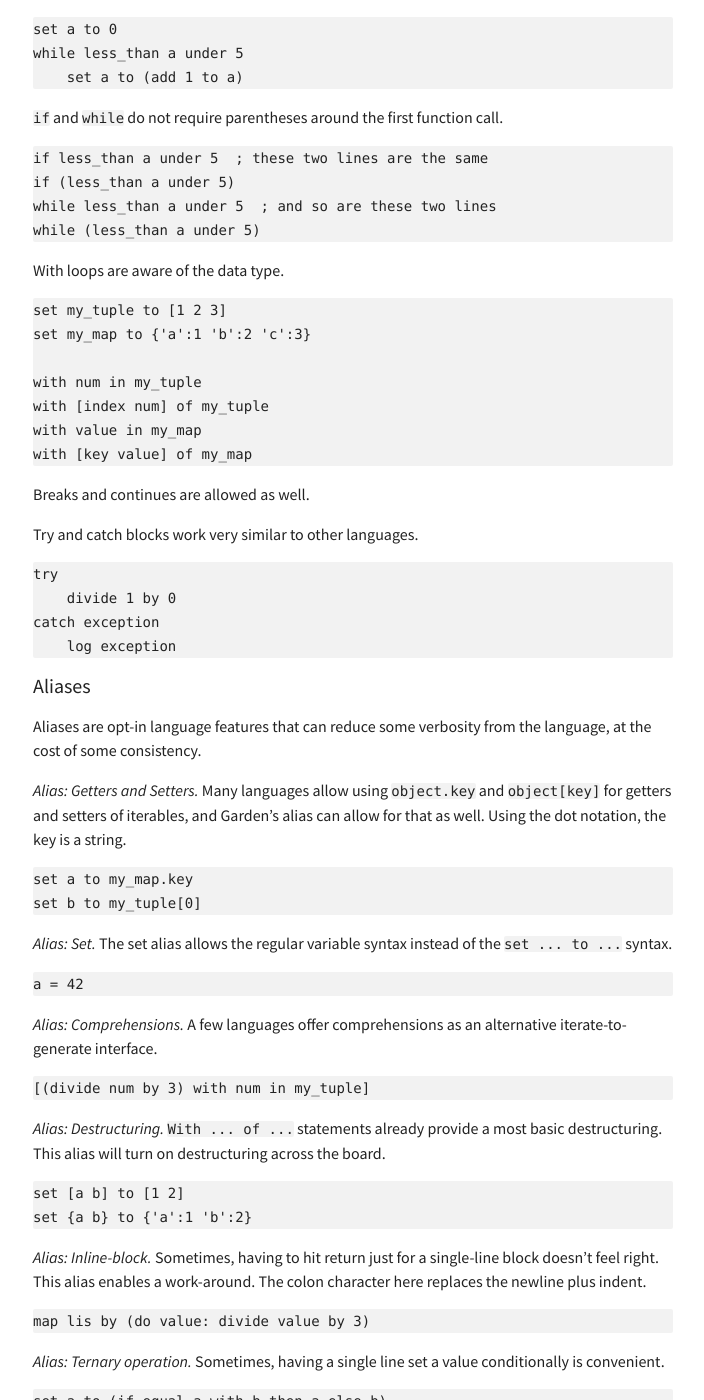
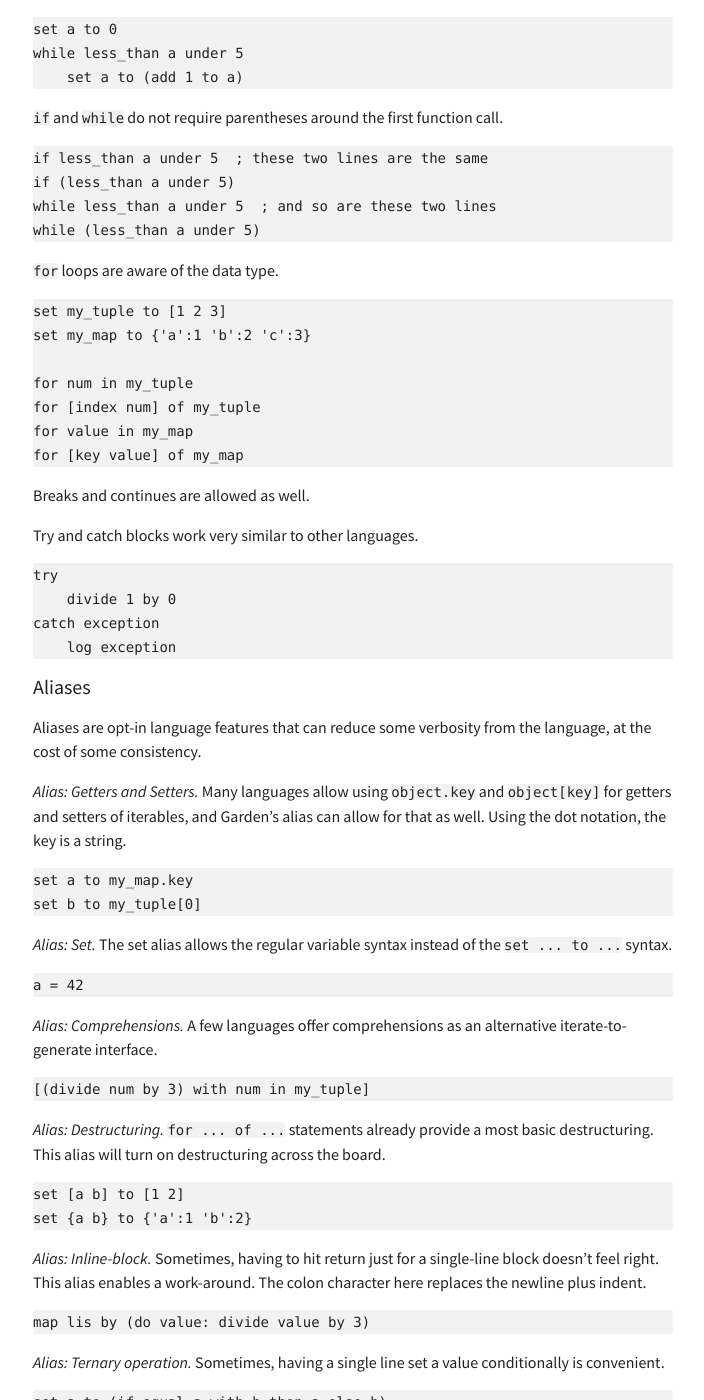
Before and after one commit to heiskr/heiskr.github.io, a Jekyll site: the page built from _posts/2014-06-24-garden.md, in a window 1280 px wide and 1400 px high, scrolled down 4548 px. Shown: the whole window, without its empty margins (287-991 px from the left). Built offline with Jekyll 4.4.1, drawn with Linux system fonts in a browser that asks for light colours; nearby versions of some CDN libraries; comment, search, counter and statistics services are not loaded; some of the changed text lies outside the part shown.

Commit message:
`for` and type annotation improvement

```diff
--- a/_posts/2014-06-24-garden.md
+++ b/_posts/2014-06-24-garden.md
@@ -219,15 +219,15 @@ While loops work like `if` statements.
     while less_than a under 5  ; and so are these two lines
     while (less_than a under 5)
 
-With loops are aware of the data type.
+`for` loops are aware of the data type.
 
     set my_tuple to [1 2 3]
     set my_map to {'a':1 'b':2 'c':3}
 
-    with num in my_tuple
-    with [index num] of my_tuple
-    with value in my_map
-    with [key value] of my_map
+    for num in my_tuple
+    for [index num] of my_tuple
+    for value in my_map
+    for [key value] of my_map
 
 Breaks and continues are allowed as well.
 
@@ -255,7 +255,7 @@ Aliases are opt-in language features that can reduce some verbosity from the lan
 
     [(divide num by 3) with num in my_tuple]
 
-*Alias: Destructuring.* `With ... of ...` statements already provide a most basic destructuring. This alias will turn on destructuring across the board.
+*Alias: Destructuring.* `for ... of ...` statements already provide a most basic destructuring. This alias will turn on destructuring across the board.
 
     set [a b] to [1 2]
     set {a b} to {'a':1 'b':2}
```
Also changed, not shown: other parts of _posts/2014-06-24-garden.md (+3 -2 lines).
